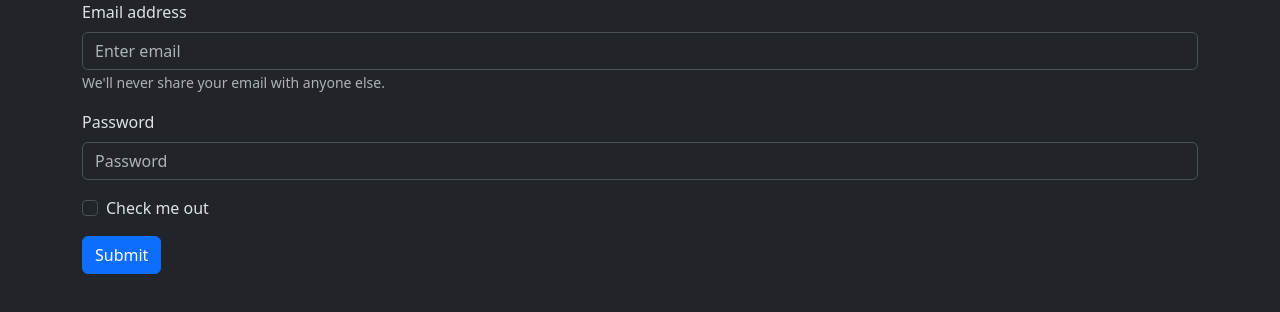
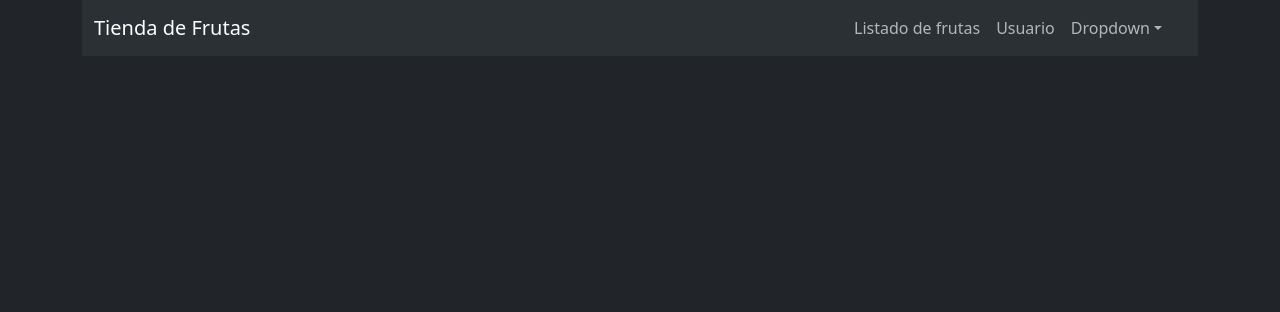
Before and after one commit to maserna06/tienda-frutas, a React (Create React App) app: page / in a window 1280 px wide. Shown: the top 312 px of the page. Built offline with nearby package versions, Linux system fonts and the light colour scheme.

Commit message:
Adicionar header

```diff
--- a/src/Root.js
+++ b/src/Root.js
@@ -2,12 +2,13 @@ import { Outlet } from "react-router-dom"
 
 import MainContainer from "./components/layout/MainContainer";
 import Header from "./components/layout/Header";
+import {Container} from "react-bootstrap";
 
 export default function Root() {
     return (
-        <>
+        <Container>
             <Header />
             <MainContainer Outlet={ Outlet }/>
-        </>
+        </Container>
     );
 }
--- a/src/components/layout/Header.js
+++ b/src/components/layout/Header.js
@@ -8,7 +8,7 @@ const Header = () => {
   return (
     <Navbar key={"md"} expand={"md"} className="bg-body-tertiary mb-3">
       <Container fluid>
-        <Navbar.Brand href="#">Tienda de Frutas</Navbar.Brand>
+        <Navbar.Brand href="/">Tienda de Frutas</Navbar.Brand>
         <Navbar.Toggle aria-controls={`offcanvasNavbar-expand-${"md"}`} />
         <Navbar.Offcanvas
           id={`offcanvasNavbar-expand-${"md"}`}
@@ -22,7 +22,7 @@ const Header = () => {
           </Offcanvas.Header>
           <Offcanvas.Body>
             <Nav className="justify-content-end flex-grow-1 pe-3">
-              <Nav.Link href="#action1">Listado de frutas</Nav.Link>
+              <Nav.Link href="lista-frutas">Listado de frutas</Nav.Link>
               <Nav.Link href="#action2">Usuario</Nav.Link>
               <NavDropdown
                 title="Dropdown"
--- a/src/components/user/Login.js
+++ b/src/components/user/Login.js
@@ -1,10 +1,9 @@
-import {Container} from 'react-bootstrap';
-import Button from 'react-bootstrap/Button';
-import Form from 'react-bootstrap/Form';
+import { Container } from "react-bootstrap";
+import Button from "react-bootstrap/Button";
+import Form from "react-bootstrap/Form";
 
 function Login() {
   return (
-    <Container>
     <Form>
       <Form.Group className="mb-3" controlId="formBasicEmail">
         <Form.Label>Email address</Form.Label>
@@ -25,7 +24,6 @@ function Login() {
         Submit
       </Button>
     </Form>
-    </Container>
   );
 }
 
```
Also changed, not shown: src/App.js (+8 -6 lines). Lines whose indentation alone changed are shown as unchanged.
